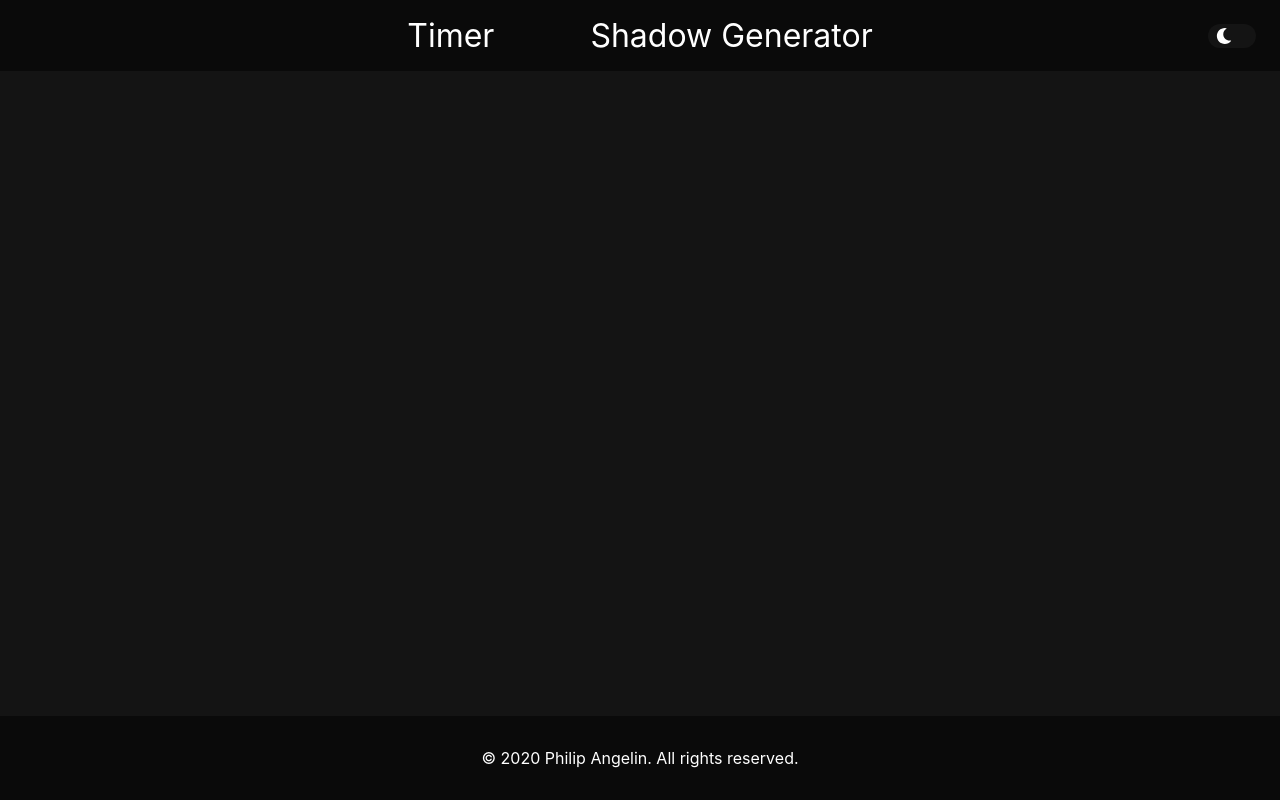
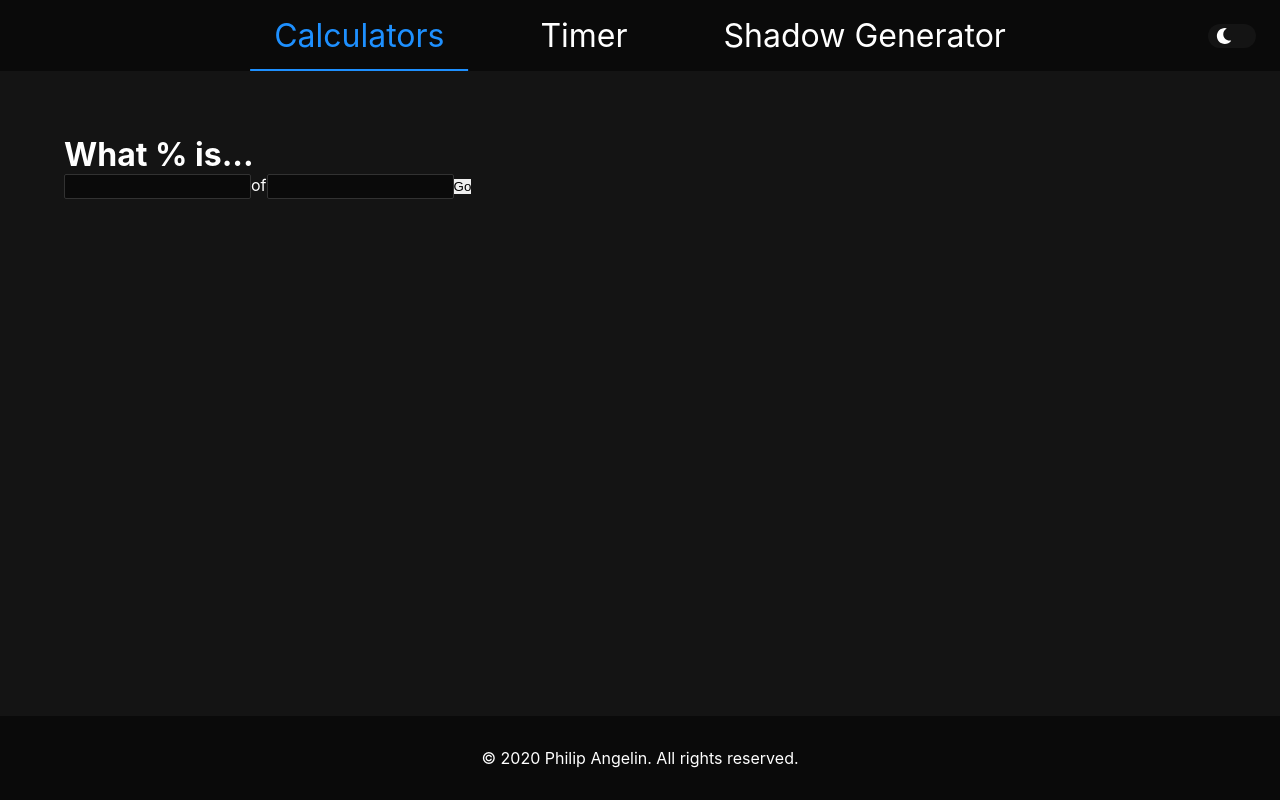
Before and after one commit to Zeilar/tools, a React (Create React App) app: page /calculators in a window 1280 px wide. Built offline with nearby package versions, Linux system fonts and the light colour scheme.

Commit message:
Input styling

```diff
--- a/src/components/App.js
+++ b/src/components/App.js
@@ -1,6 +1,7 @@
 import { BrowserRouter as Router, Route } from 'react-router-dom';
 import ShadowGenerator from './ShadowGenerator/ShadowGenerator';
 import React, { useState } from 'react';
+import Calculators from './Calculators';
 import Navbar from './Navbar';
 import Footer from './Footer';
 import Timer from './Timer';
@@ -22,8 +23,9 @@ export default function App() {
         <Router>
             <div id="wrapper" data-theme={theme}>
                 <Navbar toggleTheme={toggleTheme} theme={theme} />
+                <Route path="/shadow-generator" component={ShadowGenerator} />
+                <Route path="/calculators" component={Calculators} />
                 <Route path="/timer" component={Timer} />
-                <Route path="/shadow-generator" component={ShadowGenerator} />
                 <Footer />
             </div>
         </Router>
--- /dev/null
+++ b/src/components/Calculators.js
@@ -0,0 +1,40 @@
+import React, { useState, useRef } from 'react';
+import { createUseStyles } from 'react-jss';
+
+export default function Calculators() {
+    const styles = createUseStyles({
+        calculatorsContainer: {
+
+        },
+        percentWrapper: {
+
+        },
+    });
+    const classes = styles();
+
+    const percentInputA = useRef();
+    const percentInputB = useRef();
+
+    function calculatePercent(e) {
+        e.preventDefault();
+        const inputA = parseFloat(percentInputA.current.value);
+        const inputB = parseFloat(percentInputB.current.value);
+        if (inputA <= 0 || inputB <= 0) return;
+        const result = (inputA) / parseFloat(inputB) * 100;
+        alert(result);
+    }
+
+    return (
+        <div className={classes.calculatorsContainer} id="content">
+            <form className={classes.percentWrapper} onSubmit={calculatePercent}>
+                <h1>What % is...</h1>
+                <input min="1" type="number" ref={percentInputA} />
+                <span>of</span>
+                <input min="1" type="number" ref={percentInputB} />
+                <button type="submit">
+                    Go
+                </button>
+            </form>
+        </div>
+    );
+}
--- a/src/components/Navbar.js
+++ b/src/components/Navbar.js
@@ -3,6 +3,7 @@ import { faSun, faMoon } from '@fortawesome/free-solid-svg-icons';
 import { FontAwesomeIcon } from '@fortawesome/react-fontawesome';
 import { createUseStyles } from 'react-jss';
 import { NavLink } from 'react-router-dom';
+import Calculators from './Calculators';
 
 export default function Navbar(props) {
     const styles = createUseStyles({
@@ -94,12 +95,13 @@ export default function Navbar(props) {
     const [lineOffsetY, setLineOffsetY] = useState(0);
     const [lineWidth, setLineWidth] = useState(0);
     const shadowGenerator = useRef();
+    const calculators = useRef();
     const activeLine = useRef();
     const navbar = useRef();
     const timer = useRef();
 
     const setlineProperties = useCallback(() => {
-        const links = [shadowGenerator, timer];
+        const links = [shadowGenerator, timer, calculators];
         setLineOffsetY(Math.floor(navbar.current.getBoundingClientRect().height - activeLine.current.offsetHeight));
         links.forEach(element => {
             if (element.current.getAttribute('href') === active) {
@@ -127,6 +129,11 @@ export default function Navbar(props) {
                     { width: `${lineWidth}px`, transform: `translateX(${lineOffsetX}px)`, top: `${lineOffsetY}px` }
                 }></div>
                 <li className={classes.navItem}>
+                    <NavLink to="/calculators" ref={calculators} onClick={(e) => setActive(e.target.getAttribute('href'))} className={classes.navLink}>
+                        Calculators
+                    </NavLink>
+                </li>
+                <li className={classes.navItem}>
                     <NavLink to="/timer" ref={timer} onClick={(e) => setActive(e.target.getAttribute('href'))} className={classes.navLink}>
                         Timer
                     </NavLink>
--- a/src/styles/index.css
+++ b/src/styles/index.css
@@ -35,6 +35,32 @@ body {
 #content {
     animation: fade-in 0.5s ease-in-out forwards;
     padding: 5%;
+}
+
+input.noArrows::-webkit-inner-spin-button {
+    appearance: none;
+}
+
+input.noArrows::-webkit-outer-spin-button {
+    appearance: none;
+}
+
+input {
+    transition: border-color 0.15s ease-in-out;
+    border: 1px solid rgb(50, 50, 50);
+    background: var(--secondary-color);
+    color: var(--text-primary-color);
+    border-radius: 2px;
+    padding: 0.25rem;
+}
+
+input:focus {
+    border-color: dodgerblue;
+}
+
+input::placeholder {
+    color: rgb(50, 50, 50);
+    user-select: none;
 }
 
 @keyframes fade-in {
```
